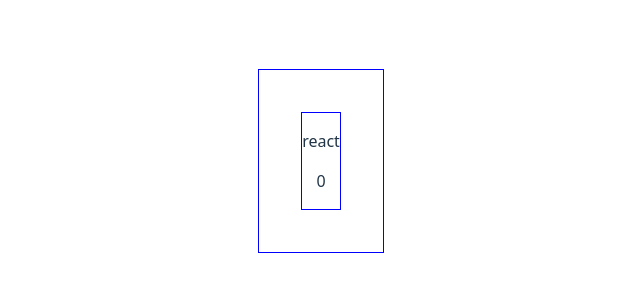
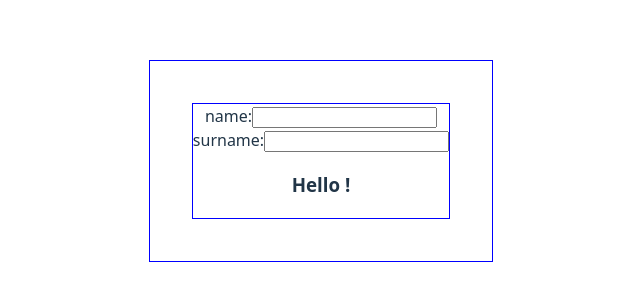
Before and after one commit to Alfaussa/TempConverter, a React (Vite) app in the folder TempConv/: page / in a window 1280 px wide. Shown: the part 239-540 px from the top of the page, without its empty margins (319-959 px from the left). Built offline with nearby package versions, Linux system fonts and the light colour scheme.

Commit message:
⊗jsrtPmHkAMe - not completed

```diff
--- a/TempConv/src/App.jsx
+++ b/TempConv/src/App.jsx
@@ -5,19 +5,26 @@ import BigBox from './BigBox';
 import './styles.css';
 import './App.css'
 
+import Child from './Child';
+
 
 function App() {
-  const[text, setText] = useState('react');
-  const[num, setNum] = useState(0);
+const [name, setName] = useState('');
+const [surn, setSurn] = useState('');
 
-  function triple(num){
-    return num**3;
-  }
-  const result = useMemo(()=>triple(num), [num]) ;
+
   return (<>
 	<div>
-	<p onClick={()=>setText(text + "!")}>{text}</p>
-  <p onClick={()=>setNum(num + 1)}>{result}</p>
+		<label>
+			name:
+			<input value={name} onChange={(e) => setName(e.target.value)} />
+		</label>
+		<br />
+		<label>
+			surname:
+			<input value={surn} onChange={(e) => setSurn(e.target.value)} />
+		</label>
+    <Child name={name} />
 	</div>
     </>
   )
--- /dev/null
+++ b/TempConv/src/Child.jsx
@@ -0,0 +1,11 @@
+import React from "react";
+import {memo} from "react";
+
+
+const Child = memo( function Child({
+	name }) {
+	console.log('child render');
+	return <h3>Hello {name}!</h3>;
+});
+
+export default Child
```
